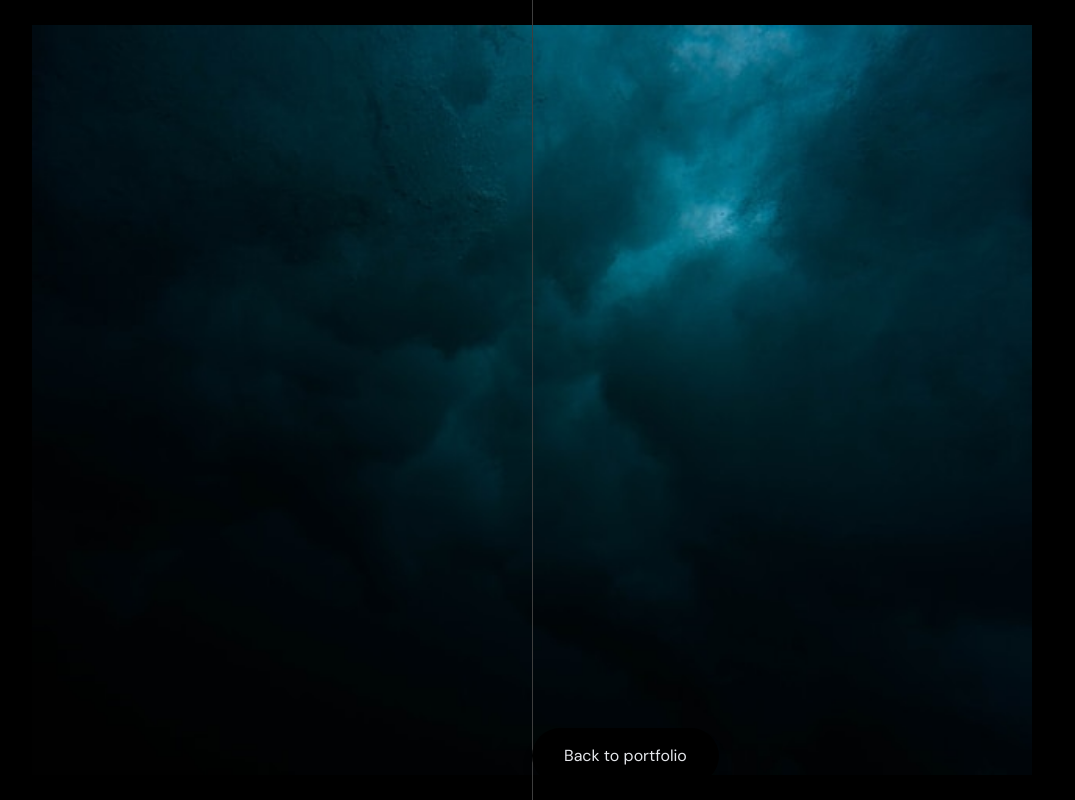
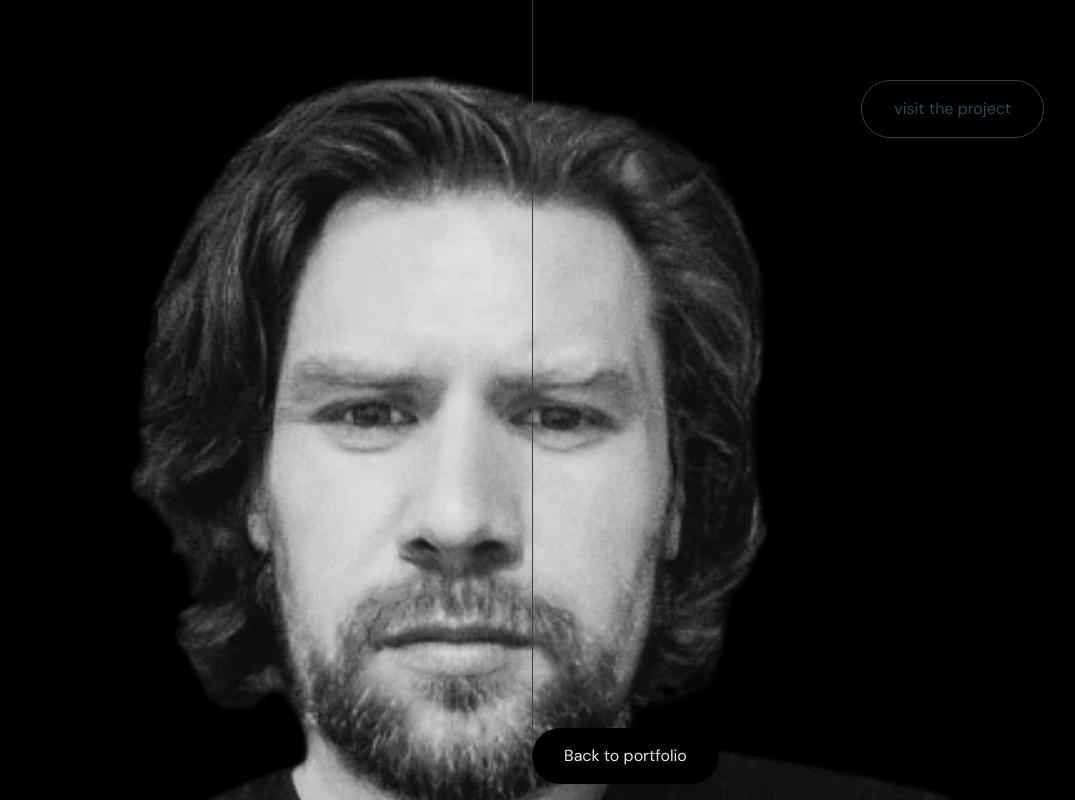
Before and after one commit to Capoverde/my-site-portfolio, a Next.js app: page /PortfolioPage in a window 1280 px wide. Both pictures are taken after a click on the button "Show project". Shown: the part 406-1206 px from the top of the page, without its empty margins (108-1183 px from the left). Built offline with nearby package versions, Linux system fonts and the light colour scheme.

Commit message:
solved the problem with the link in the button

```diff
--- a/app/PortfolioPage/page.jsx
+++ b/app/PortfolioPage/page.jsx
@@ -1,8 +1,9 @@
 "use client";
-import React, { useRef, useEffect } from "react";
+import React, { useState, useEffect } from "react";
+import Link from "next/link";
 import { motion as m, AnimatePresence, useAnimate, stagger} from "framer-motion";
 import {
-  CardProductCatalog,
+  TodoApp,
   WbsitteNext,
   EventHorizon,
   TheMet,
@@ -14,7 +15,11 @@ import { Footer } from '../components/Footer/Footer'
 import { FeaturesTitle } from "../components/FeaturesTitle";
 import { AnimatedHeader } from "../components/AnimatedText/AnimatedHeader";
 import { AnimatedP } from "../components/AnimatedText/AnimatedP";
-import { OtherVisual, PortfolioVisual } from "../components/Visual";
+import { OtherVisual,
+         PortfolioVisual,
+         ThirdVisual,
+         TodoVisual } from "../components/Visual";
+import { BackgroundBlob } from "../components/Blobs/Blobs";
 import styles from "./PortfolioPage.module.css";
 import classNames from "classnames";
 
@@ -24,38 +29,41 @@ const features = [
     title: "FullStack ToDo Applicaton",
     describe: "application with cool features",
     id: "to-do-app",
-    card: CardProductCatalog,
-    visual: OtherVisual
+    card: TodoApp,
+    visual: TodoVisual,
+    projectLink: "https://Capoverde.github.io/react_todo-app-with-api/"
   },
   {
     title: "FullStack product catalog store",
     id: "product-catalog",
     describe: "application with cool features",
     card: WbsitteNext,
-    visual: OtherVisual
-
+    visual: ThirdVisual,
+    projectLink: "https://Capoverde.github.io/react_todo-app-with-api/"
   },
   {
     title: "Website in Next.js",
     id: "lawyers-ebsite",
     describe: "application with cool features",
     card: EventHorizon,
-    visual: PortfolioVisual
+    visual: PortfolioVisual,
+    projectLink: "https://Capoverde.github.io/react_todo-app-with-api/"
   },
   {
     title: "The Event Horizon",
     id: "website and gallery",
     describe: "application with cool features",
     card: TheMet,
-    visual: OtherVisual
+    visual: OtherVisual,
+    projectLink: "https://Capoverde.github.io/react_todo-app-with-api/"
   },
   {
     title: "The Met",
     id: "museum-website",
     describe: "application with cool features",
     card: Interdom,
-    visual: OtherVisual
-
+    visual: OtherVisual,
+    projectLink: "https://Capoverde.github.io/react_todo-app-with-api/"
   },
 ];
 
@@ -80,7 +88,8 @@ const PortfolioPage = () => {
     if(fullScreenFeature) {
       animate([
         [".feature-title", {opacity: 0, x: "-200px"}, {duration: 0.3, delay: stagger(0.05)}],
-        [`visual-${lastFullScreenFeature}`, {opacity: 1, scale: 1, pointerEvemts: "auto"}, {at:"<"}],
+        [`visual-${lastFullScreenFeature}`, {opacity: 1, scale: 1, pointerEvemts: "auto"},
+         {at:"<"}],
         [".active-card .gradient", {oapcity: 0, scale: 0}, {at:"<"}],
         [".active-card .show-me-btn", {opacity: 0}, {at:"<"}],
         [".back-to-site-btn", {opacity: 1, y: "0px"}, {at:"<", duration: 0.3}]
@@ -99,6 +108,7 @@ const PortfolioPage = () => {
   return (
     <div className={`${styles.fadeIn} w-screen h-screen puff-in-center relative z-0`}>
       <Header />
+      <BackgroundBlob />
       <header className="Portfolio__header pl-6 mx-[10%] border-b border-l border-r border-[#3e3e3e] ">
        <AnimatedHeader text="Portfolio" className="title font-bold text-[6rem] text-gray-200 " />
       </header>
@@ -107,7 +117,7 @@ const PortfolioPage = () => {
           className="flex w-full h-full items-start border-l border-[#3e3e3e]">
           <div className="w-full py-[50vh] relative">
             {features.map(feature =>
-               <feature.visual id={feature.id} key={feature.id}/>
+               <feature.visual id={feature.id}  projectLink={feature.projectLink} key={feature.id}/>
               )}
               <button
                   onClick={() => setFullScreenFeature(null)}
--- a/app/components/Blobs/Blobs.jsx
+++ b/app/components/Blobs/Blobs.jsx
@@ -1,57 +1,10 @@
-// import React from 'react'
-// import styles from './Blobs.module.css'
+import React from 'react'
 
-// export const Blobs = ({ children }) => {
-//   return (
-//     <div className={`${styles.Blob} Blobs relative w-screen h-screen z-[-1]`}>
-//       {children}
-//     </div>
-//   )
-// }
-
-
-// import React from 'react';
-// import Image from 'next/image';
-// import classNames from 'classnames';
-// import { useFeatureStore } from './store';
-// import { Blobs, Blob } from './TwoBlobs'; // Załóżmy, że Twoje komponenty Blobs i Blob są w pliku TwoBlobs.js
-
-// export const Visual = ({ gradient, children, id }) => {
-//   const fullScreenFeature = useFeatureStore((state) => state.fullScreenFeature);
-
-//   return (
-//     <div className={classNames("fixed inset-0 flex items-center justify-center transition-opacity duration-500",
-//                                fullScreenFeature === id ? "opacity-100" : "opacity-0 pointer-events-none"
-//                                )}>
-//         <div className='flex justify-center items-center
-//                         w-screen h-screen px-4 py-auto
-//                         bg-black
-//                         relative'
-//         >
-//           {children}
-//         </div>
-//     </div>
-//   );
-// };
-
-// export const PortfolioVisual = ({ id }) => {
-//   return (
-//     <Visual id={id}>
-//       <Blobs>
-//         <Blob width="100px" height="100px" background="blue" position="absolute" />
-//         {/* Dodaj więcej Blob z różnymi właściwościami */}
-//       </Blobs>
-//     </Visual>
-//   );
-// };
-
-// export const OtherVisual = ({ id }) => {
-//   return (
-//     <Visual id={id}>
-//       <Blobs>
-//         <Blob width="80px" height="80px" background="green" position="absolute" />
-//         {/* Dodaj więcej Blob z różnymi właściwościami */}
-//       </Blobs>
-//     </Visual>
-//   );
-// };
+export const BackgroundBlob = () => {
+  return (
+    <div className="absolute left-0 top-0
+                   w-[300] h-[300]
+                   rounded-full bg-red-400 z-10">
+    </div>
+  )
+}
--- a/app/components/Card.jsx
+++ b/app/components/Card.jsx
@@ -2,7 +2,7 @@ import React, { useEffect} from 'react';
 import classNames  from 'classnames';
 import Image from 'next/image';
 import { useFeatureStore } from './store'
-import styles from './portfolio.module.css'
+import styles from '../PortfolioPage/PortfolioPage.module.css'
 
 const FeatureCard = ({ gradient, children, id }) => {
 
@@ -27,12 +27,12 @@ const FeatureCard = ({ gradient, children, id }) => {
   )
 }
 
-export const CardProductCatalog = ({ id }) => {
+export const TodoApp = ({ id }) => {
   const fullScreenFeature = useFeatureStore((state) => state.fullScreenFeature);
   const isFullScreen = fullScreenFeature === id;
 
   return (
-  <FeatureCard className="relative" id={id} gradient="from-[#f7f0ff] to-[#a78afe]">
+  <FeatureCard className="relative" id={id} gradient="from-[#f7f0ff] to-[#090979]">
     <Image
       className={classNames("absolute top-[10%] left-[10%] w-[20%] z-[30] transition-transform",
                  isFullScreen? "scale-0" : "scale-100"
@@ -83,7 +83,7 @@ export const EventHorizon = ({ id }) => {
 
 export const TheMet = ({ id }) => {
   return (
-    <FeatureCard id={id} gradient="from-[#f7f0ff] to-[#a78afe]">
+    <FeatureCard id={id} gradient="from-[#090979] to-[#a78afe]">
      <span/>
     </FeatureCard>
   )
@@ -91,7 +91,7 @@ export const TheMet = ({ id }) => {
 
 export const Interdom = ({ id }) => {
   return (
-    <FeatureCard id={id} gradient="from-[#f7f0ff] to-[#a78afe]">
+    <FeatureCard id={id} gradient="from-[#090979] to-[#a78afe]">
      <span/>
     </FeatureCard>
   )
--- a/app/components/Visual.jsx
+++ b/app/components/Visual.jsx
@@ -1,14 +1,15 @@
 import Image from 'next/image';
+import Link from 'next/link';
 import classNames from 'classnames';
 import { useFeatureStore } from './store';
 
 
-export const Visual = ({ gradient, children, id }) => {
+export const Visual = ({ children, projectLink, id }) => {
     const fullScreenFeature = useFeatureStore((state) => state.fullScreenFeature);
 
   return (
     <div className={classNames("fixed inset-0 flex items-center justify-center transition-opacity duration-500",
-                               fullScreenFeature === id ? "opacity-100" : "opacity-0 pointer-events-none"
+                               fullScreenFeature === id ? "opacity-100" : "opacity-0 "
                                )}>
         <div className='flex justify-center items-center
                         w-screen h-screen px-4 py-auto
@@ -16,35 +17,72 @@ export const Visual = ({ gradient, children, id }) => {
                         relative'
         >
           {children}
+          <Link
+           href={projectLink || '#'}
+           target="_blank"
+           className="absolute top-[10%] right-[10%] bg-transparent text-gray-700 border border-[#3e3e3e] shadow-lg
+           rounded-full px-8 py-4 z-[100] cursor-pointer
+           "
+          >
+            visit the project
+          </Link>
         </div>
     </div>
   )
 }
 
-export const PortfolioVisual = ({id}) => {
+export const PortfolioVisual = ({id, projectLink}) => {
   return (
-    <Visual id={id}>
+    <Visual id={id} projectLink={projectLink}>
       <Image
        className='z-50'
-       alt="logoDivbg.jpg"
-       src="/logoDivBg.jpg"
-       width={1000}
+       alt="todoBg.jpg"
+       src="/todoBg.png"
+       width={2000}
        height={1000}
       />
     </Visual>
   )
 }
 
-export const OtherVisual = ({id}) => {
+export const OtherVisual = ({id, projectLink}) => {
     return (
-      <Visual id={id}>
+      <Visual id={id} projectLink={projectLink}>
         <Image
          className='z-50'
-         alt="logoDivbg.jpg"
-         src="/logoDivBg.jpg"
-         width={1000}
+         alt="todoBg.png"
+         src="/Ja4.png"
+         width={2000}
          height={1000}
         />
       </Visual>
     )
   }
+
+  export const ThirdVisual = ({id, projectLink}) => {
+    return (
+      <Visual id={id} projectLink={projectLink}>
+        <Image
+         className='z-50'
+         alt="logoDiv.png"
+         src="/logoDivBg.jpg"
+         width={2000}
+         height={1000}
+        />
+      </Visual>
+    )
+  }
+
+  export const TodoVisual = ({id, projectLink}) => {
+    return (
+      <Visual id={id} projectLink={projectLink}>
+        <Image
+         className='z-50'
+         alt="todoBg.png"
+         src="/todoBg.png"
+         width={2000}
+         height={1000}
+        />
+      </Visual>
+    )
+  }
--- a/app/components/portfolio.module.css
+++ b/app/components/portfolio.module.css
@@ -5,11 +5,12 @@
     background-size: cover;
 } */
 
-.active-card {
+/* .active-card {
     background-color: transparent !important;
 }
 
 .blur {
-    filter: blur(5px); /* Adjust the blur amount as needed */
-    transition: filter 0.3s ease-in-out; /* Add a smooth transition effect */
-  }
+    filter: blur(5px);
+    transition: filter 0.3s ease-in-out;
+}
+*/
```
Also changed, not shown: app/PortfolioPage/PortfolioPage.module.css (+8 -0 lines), public/todoBg.png (added). Lines whose indentation alone changed are shown as unchanged.
